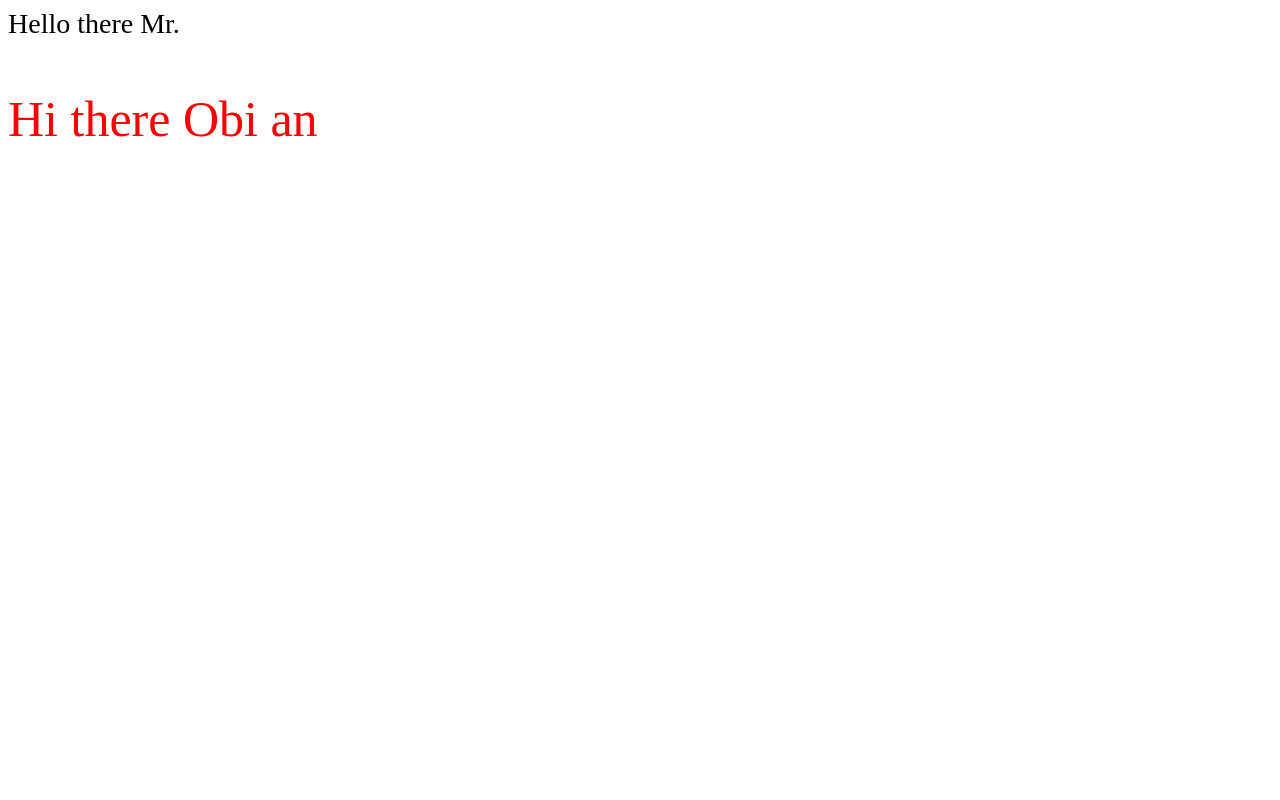
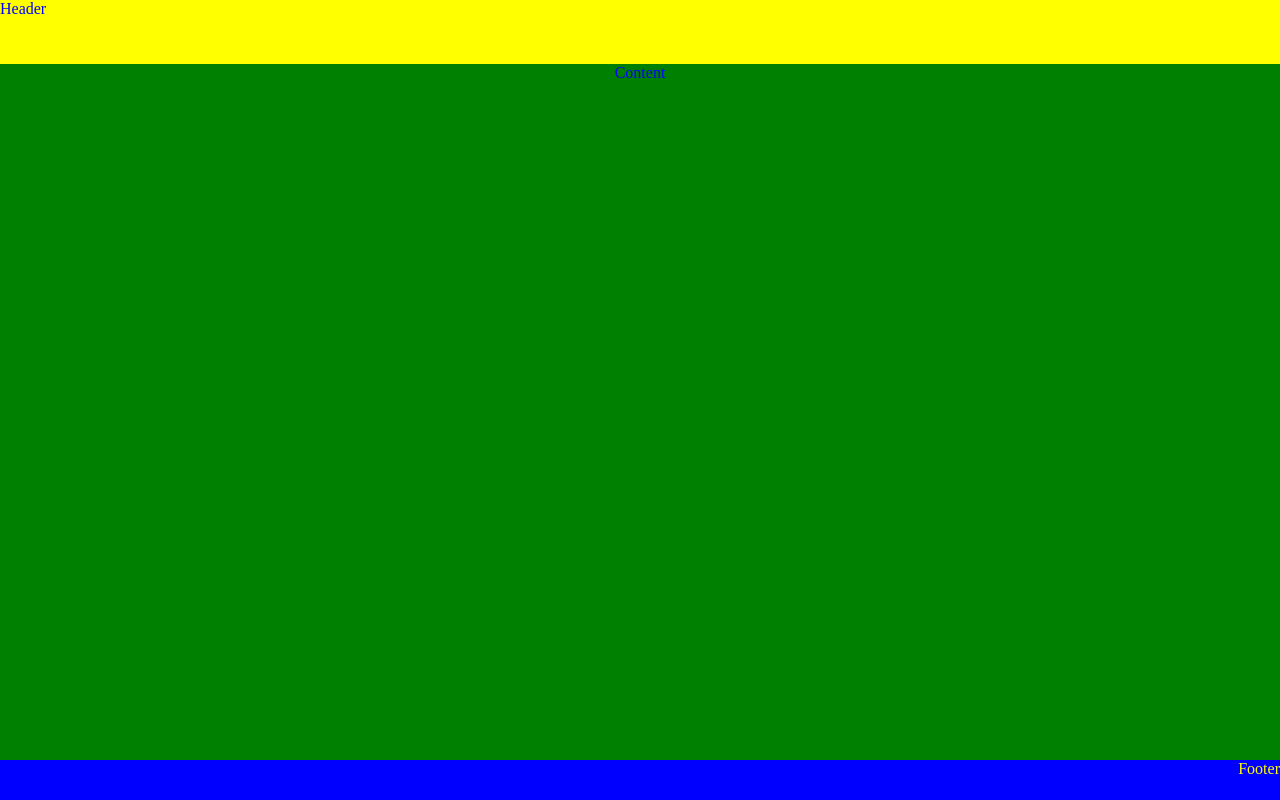
Before and after one commit to 3rpse-ai/Personal-Blog-Website, a plain HTML site: page root/index.html in a window 1280 px wide. Drawn offline with Linux system fonts and the light colour scheme.

Commit message:
first layout added

```diff
--- /dev/null
+++ b/root/css/colors.css
@@ -0,0 +1,24 @@
+:root{
+    --primary-color: #da291c;
+    --primary-dark-color: #72150f;
+    --primary-light-color:#ec756c;
+
+    --secondary-color: #6295ac;
+    --secondary-dark-color: #355564;
+    --secondary-light-color: #a2c0ce;
+
+    --disabled-light-color: #e1e2e5;
+    --disabled-dark-color: #999999;
+
+    --text-color: black;
+    --sub-text-color: #666666;
+
+    --link-color: var(--primary-color);
+    --link-hover-color: var(--primary-dark-color);
+
+    --section-bg-color-white: white;
+    --section-bg-color: #f7f7f7;
+    --section-bg-color-light-blue: #f5f7fa;
+
+    --border-color: #bcbcbc;
+}
--- /dev/null
+++ b/root/css/font-size.css
@@ -0,0 +1,9 @@
+:root{
+    --font-size-tiny: 10px;
+    --font-size-small: 12px;
+    --font-size-basic: 14px;
+    --font-size-medium: 18px;
+    --font-size-large: 24px;
+    --font-size-mega: 48px;
+    --font-size-giant: 92px;
+}
--- /dev/null
+++ b/root/css/main.css
@@ -0,0 +1,12 @@
+@import "colors.css";
+@import "spacing.css";
+@import "font-size.css";
+
+.title{
+    font-size: 28px;
+}
+.standard{
+    color: var(--text-color);
+    padding: var(--spacing02);
+    font-size: var(--font-size-large);
+}
--- /dev/null
+++ b/root/css/spacing.css
@@ -0,0 +1,9 @@
+:root{
+    --spacing01: 2px;
+    --spacing02: 4px;
+    --spacing03: 8px;
+    --spacing04: 16px;
+    --spacing05: 32px;
+    --spacing06: 64px;
+    --spacing07: 128px;
+}
--- a/root/css/styles.css
+++ /dev/null
@@ -1,7 +0,0 @@
-.title{
-    font-size: 28px;
-}
-.standard{
-    font-size: 50px;
-    color: red;
-}
--- a/root/index.html
+++ b/root/index.html
@@ -1,19 +1,56 @@
-<!doctype html>
+<!DOCTYPE html>
 
 <html lang="en">
 <head>
   <meta charset="utf-8">
-
-  <title>The HTML5 Herald</title>
-  <meta name="description" content="The HTML5 Herald">
-  <meta name="author" content="SitePoint">
-
-  <link rel="stylesheet" href="css/styles.css" type="text/css" />
-
+  <title>Try Harder</title>
+  <meta content = "width=device-width, initial-scale=1, maximum-scale=1"
+  name="viewport"
+  />
+  <link rel="stylesheet" href="css/main.css" type="text/css" />
+  <style>
+      body{
+           height: 100vh;
+           margin: 0;
+           padding: 0;
+           overflow: hidden;
+      }
+      .container{
+          display:grid;
+          height: 100%;
+          grid-template-columns: repeat(8, 1fr);
+          grid-template-rows: 8% 87% 5%;
+          background-color: red;
+          grid-template-areas:
+          "hd hd hd hd hd hd hd hd"
+          "main main main main main main main main"
+          "ft ft ft ft ft ft ft ft";
+      }
+      .header{
+          grid-area: hd;
+          color: blue;
+          text-align: start;
+          background-color: yellow;
+      }
+      .content{
+          grid-area: main;
+          color: blue;
+          text-align: center;
+          background-color: green;
+      }
+      .footer{
+          grid-area: ft;
+          color: yellow;
+          text-align: right;
+          background-color: blue;
+      }
+  </style>
 </head>
-
 <body>
-    <div class="title">Hello there Mr.</div>
-  <p class="standard">Hi there Obi an</p>
+    <div class = "container">
+        <div class = "header">Header</div>
+        <div class = "content">Content</div>
+        <div class = "footer">Footer</div>
+      </div>
 </body>
 </html>
```
Also changed, not shown: root/test.html (added, +55 -0 lines), 1 other file.
